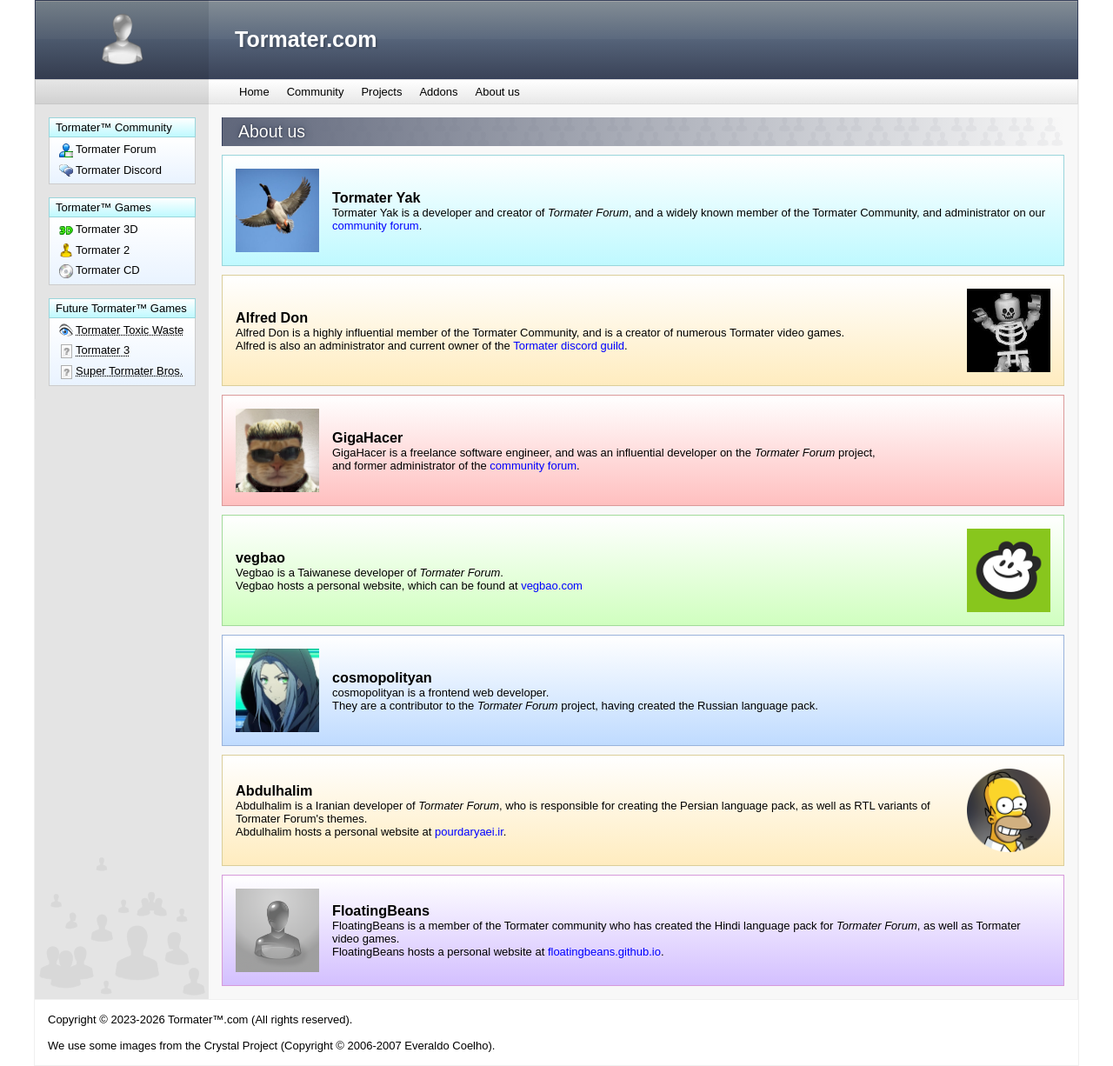
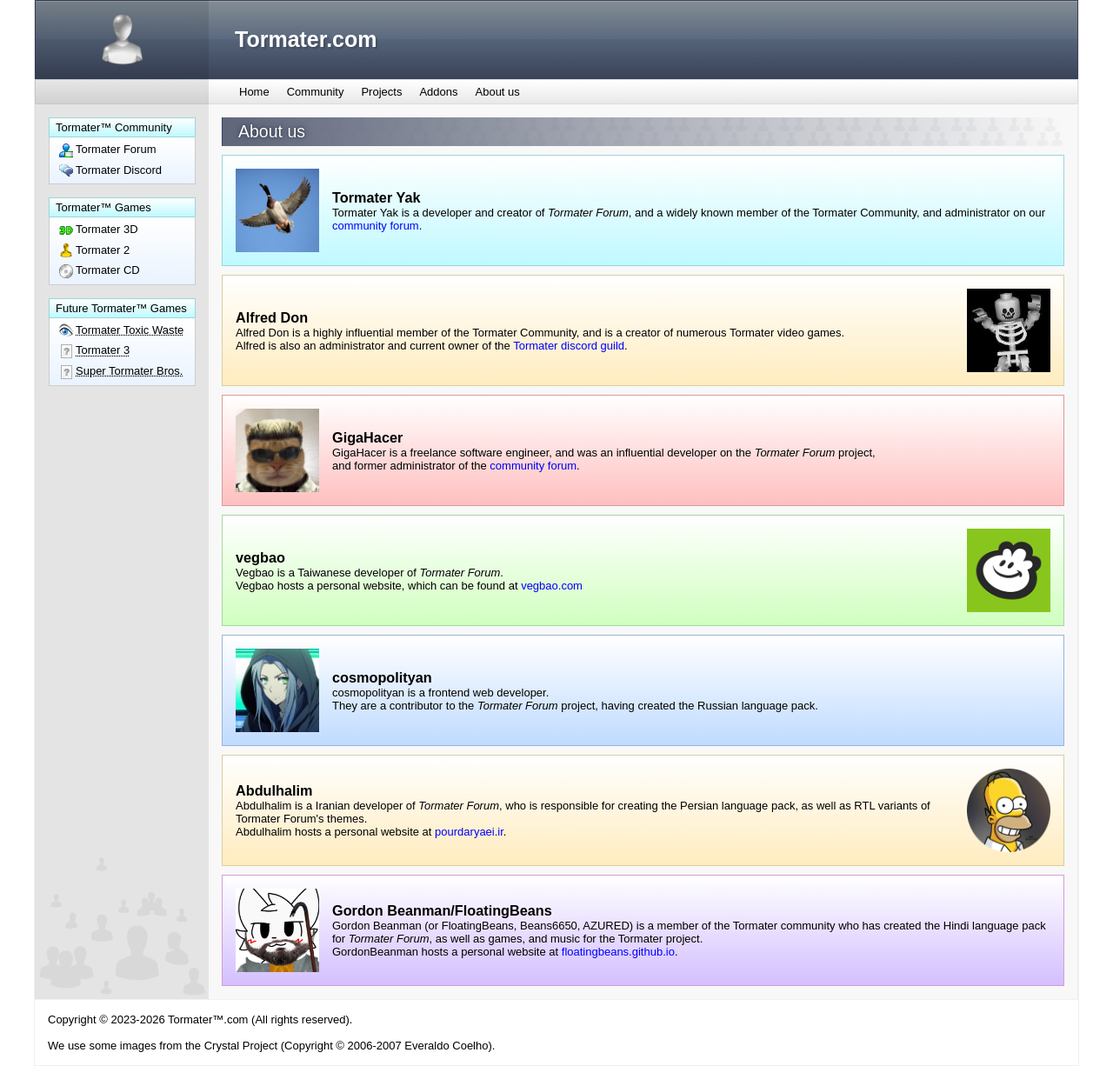
Before and after one commit to tormater/tormater.github.io, a Jekyll site: the page built from about.html, in a window 1280 px wide. Shown: the whole page at 87% size. Built offline with Jekyll 4.4.1, drawn with Linux system fonts in a browser that asks for light colours.

Commit message:
Narcissism

```diff
--- a/about.html
+++ b/about.html
@@ -56,7 +56,7 @@
 <div class="user_card card_purple">
   <img src="assets/images/users/floatingbeans.png" alt="FloatingBeans">
   <div>
-    <b>FloatingBeans</b><br>
-    <span>FloatingBeans is a member of the Tormater community who has created the Hindi language pack for <em>Tormater Forum</em>, as well as Tormater video games.<br>FloatingBeans hosts a personal website at <a href="https://floatingbeans.github.io/">floatingbeans.github.io</a>.</span>
+    <b>Gordon Beanman/FloatingBeans</b><br>
+    <span>Gordon Beanman (or FloatingBeans, Beans6650, AZURED) is a member of the Tormater community who has created the Hindi language pack for <em>Tormater Forum</em>, as well as games, and music for the Tormater project.<br>GordonBeanman hosts a personal website at <a href="https://floatingbeans.github.io/">floatingbeans.github.io</a>.</span>
   </div>
 </div>
```
Also changed, not shown: assets/images/users/floatingbeans.png.
